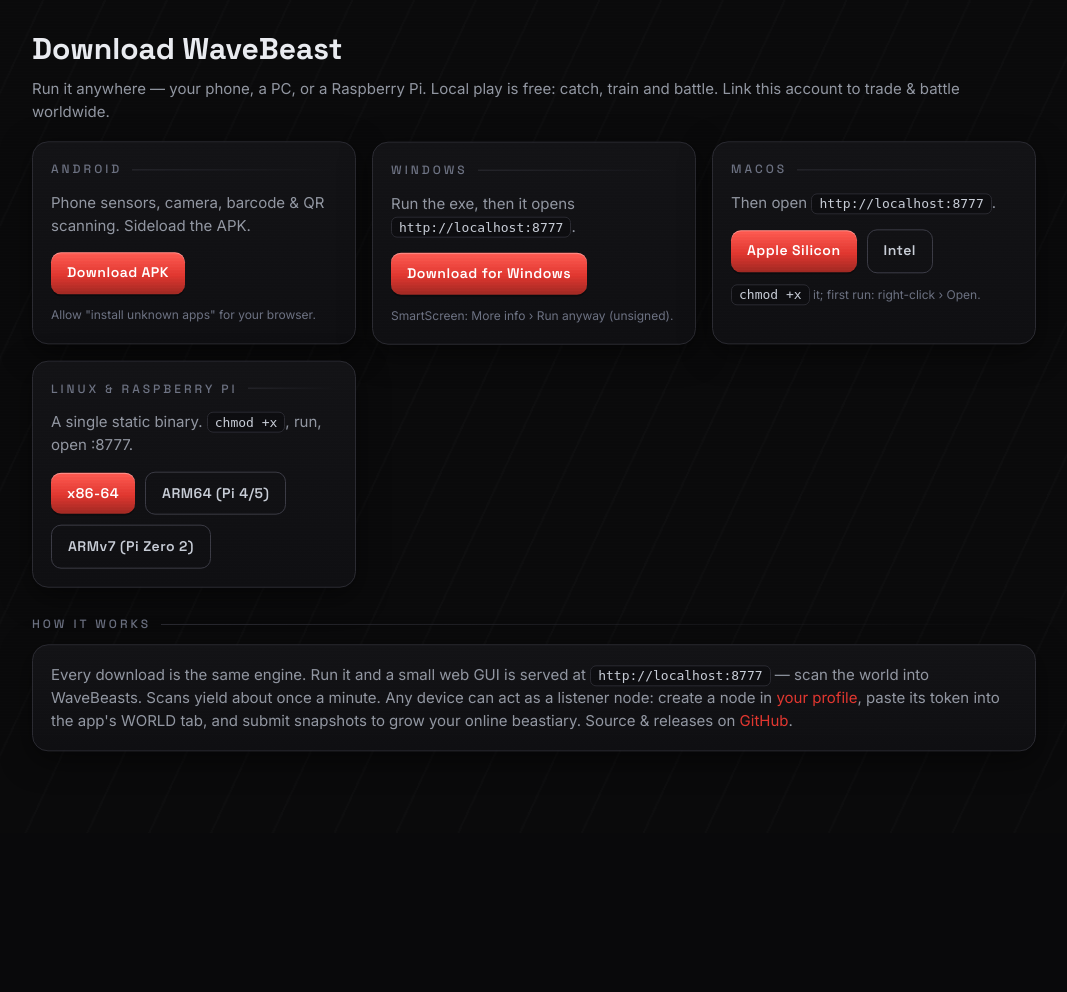
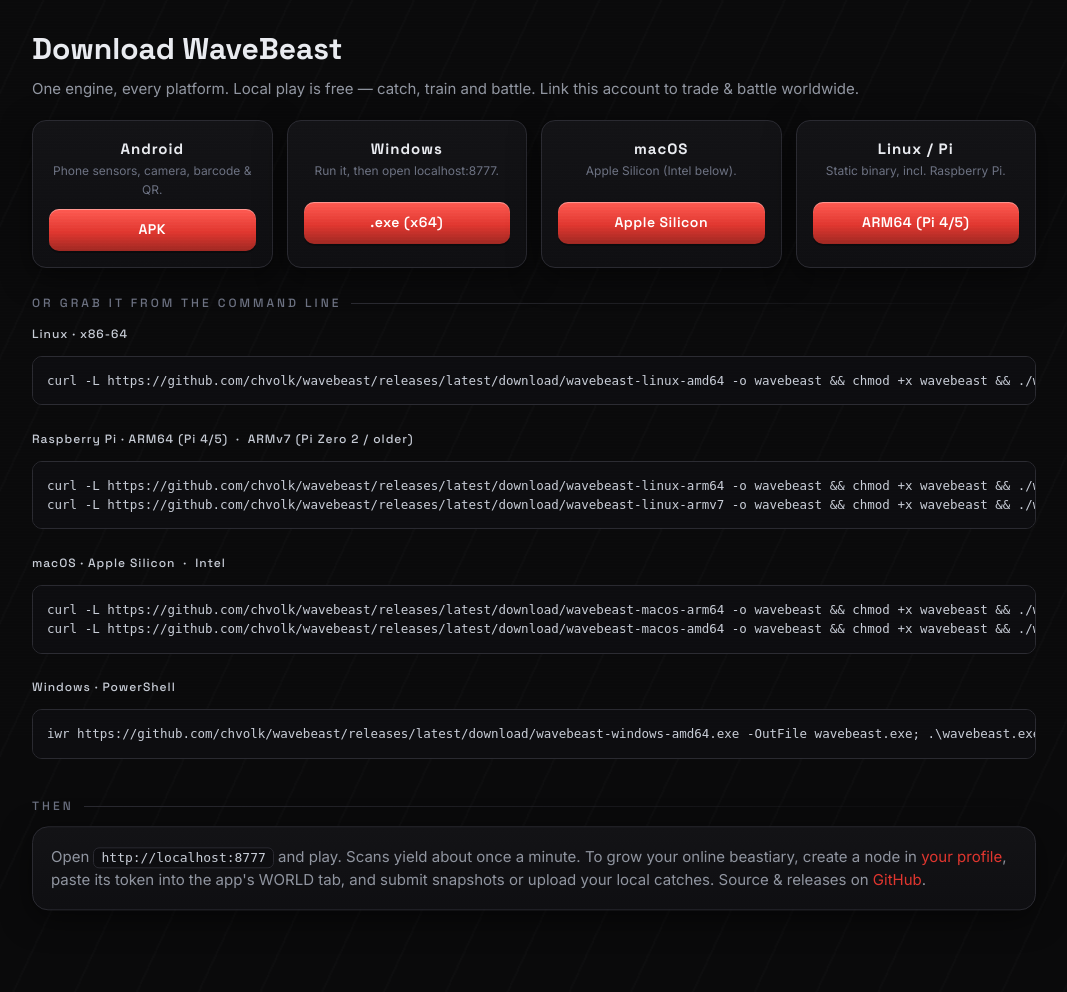
Before and after one commit to chvolk/wavebeasts, a Django app: page /download/ in a window 1280 px wide. Shown: the part 65-1057 px from the top of the page, without its empty margins (106-1173 px from the left). Before the commit the page ends 816 px from the top, so only its background shows below. Run offline with Django 5.2, Linux system fonts and the light colour scheme.

Commit message:
Download page: 4 OS tiles in one row + stacked CLI install commands
Co-Authored-By: Claude Opus 4.8 <noreply@anthropic.com>

```diff
--- a/templates/download.html
+++ b/templates/download.html
@@ -2,54 +2,72 @@
 {% block title %}Download · WaveBeasts{% endblock %}
 {% block content %}
 {% with base="https://github.com/chvolk/wavebeast/releases/latest/download" %}
+<style>
+  .dlgrid{display:grid;grid-template-columns:repeat(4,1fr);gap:14px}
+  .dltile{background:linear-gradient(180deg,var(--panel),#0f0f12);border:1px solid var(--line);border-radius:14px;padding:16px;text-align:center;box-shadow:var(--shadow)}
+  .dltile .os{font-family:'Space Grotesk';font-weight:700;letter-spacing:1px;margin-bottom:2px}
+  .dltile .sub{color:var(--dim);font-size:12px;min-height:30px;margin-bottom:10px}
+  .dltile .btn{width:100%;justify-content:center}
+  .cli{display:flex;flex-direction:column;gap:12px}
+  .cli .lab{font-family:'Space Grotesk';font-size:12px;letter-spacing:1px;color:var(--silver);margin-bottom:4px}
+  @media(max-width:820px){.dlgrid{grid-template-columns:repeat(2,1fr)}}
+  @media(max-width:460px){.dlgrid{grid-template-columns:1fr}}
+</style>
+
 <h1 style="margin:0 0 4px">Download WaveBeast</h1>
-<p class="muted" style="margin:0 0 20px">Run it anywhere — your phone, a PC, or a Raspberry Pi. Local play
-is free: catch, train and battle. Link this account to trade &amp; battle worldwide.</p>
+<p class="muted" style="margin:0 0 20px">One engine, every platform. Local play is free — catch, train and
+battle. Link this account to trade &amp; battle worldwide.</p>
 
-<div style="display:grid;grid-template-columns:repeat(auto-fit,minmax(260px,1fr));gap:16px">
-
-  <div class="card">
-    <div class="section-label" style="margin-top:0">Android</div>
-    <p class="muted" style="margin-top:0">Phone sensors, camera, barcode &amp; QR scanning. Sideload the APK.</p>
-    <a class="btn" href="{{ base }}/wavebeast.apk">Download APK</a>
-    <p class="dim" style="font-size:12px;margin-bottom:0">Allow "install unknown apps" for your browser.</p>
+<div class="dlgrid">
+  <div class="dltile">
+    <div class="os">Android</div>
+    <div class="sub">Phone sensors, camera, barcode &amp; QR.</div>
+    <a class="btn" href="{{ base }}/wavebeast.apk">APK</a>
   </div>
-
-  <div class="card">
-    <div class="section-label" style="margin-top:0">Windows</div>
-    <p class="muted" style="margin-top:0">Run the exe, then it opens <code>http://localhost:8777</code>.</p>
-    <a class="btn" href="{{ base }}/wavebeast-windows-amd64.exe">Download for Windows</a>
-    <p class="dim" style="font-size:12px;margin-bottom:0">SmartScreen: More info &rsaquo; Run anyway (unsigned).</p>
+  <div class="dltile">
+    <div class="os">Windows</div>
+    <div class="sub">Run it, then open localhost:8777.</div>
+    <a class="btn" href="{{ base }}/wavebeast-windows-amd64.exe">.exe (x64)</a>
   </div>
-
-  <div class="card">
-    <div class="section-label" style="margin-top:0">macOS</div>
-    <p class="muted" style="margin-top:0">Then open <code>http://localhost:8777</code>.</p>
-    <div class="stack">
-      <a class="btn" href="{{ base }}/wavebeast-macos-arm64">Apple Silicon</a>
-      <a class="btn sec" href="{{ base }}/wavebeast-macos-amd64">Intel</a>
-    </div>
-    <p class="dim" style="font-size:12px;margin-bottom:0"><code>chmod +x</code> it; first run: right-click &rsaquo; Open.</p>
+  <div class="dltile">
+    <div class="os">macOS</div>
+    <div class="sub">Apple Silicon (Intel below).</div>
+    <a class="btn" href="{{ base }}/wavebeast-macos-arm64">Apple Silicon</a>
   </div>
-
-  <div class="card">
-    <div class="section-label" style="margin-top:0">Linux &amp; Raspberry Pi</div>
-    <p class="muted" style="margin-top:0">A single static binary. <code>chmod +x</code>, run, open :8777.</p>
-    <div class="stack">
-      <a class="btn" href="{{ base }}/wavebeast-linux-amd64">x86-64</a>
-      <a class="btn sec" href="{{ base }}/wavebeast-linux-arm64">ARM64 (Pi 4/5)</a>
-      <a class="btn sec" href="{{ base }}/wavebeast-linux-armv7">ARMv7 (Pi Zero 2)</a>
-    </div>
+  <div class="dltile">
+    <div class="os">Linux / Pi</div>
+    <div class="sub">Static binary, incl. Raspberry Pi.</div>
+    <a class="btn" href="{{ base }}/wavebeast-linux-arm64">ARM64 (Pi 4/5)</a>
   </div>
-
 </div>
 
-<div class="section-label">How it works</div>
+<div class="section-label">Or grab it from the command line</div>
+<div class="cli">
+  <div>
+    <div class="lab">Linux · x86-64</div>
+    <pre>curl -L {{ base }}/wavebeast-linux-amd64 -o wavebeast && chmod +x wavebeast && ./wavebeast</pre>
+  </div>
+  <div>
+    <div class="lab">Raspberry Pi · ARM64 (Pi 4/5) &nbsp;·&nbsp; ARMv7 (Pi Zero 2 / older)</div>
+    <pre>curl -L {{ base }}/wavebeast-linux-arm64 -o wavebeast && chmod +x wavebeast && ./wavebeast
+curl -L {{ base }}/wavebeast-linux-armv7 -o wavebeast && chmod +x wavebeast && ./wavebeast</pre>
+  </div>
+  <div>
+    <div class="lab">macOS · Apple Silicon &nbsp;·&nbsp; Intel</div>
+    <pre>curl -L {{ base }}/wavebeast-macos-arm64 -o wavebeast && chmod +x wavebeast && ./wavebeast
+curl -L {{ base }}/wavebeast-macos-amd64 -o wavebeast && chmod +x wavebeast && ./wavebeast</pre>
+  </div>
+  <div>
+    <div class="lab">Windows · PowerShell</div>
+    <pre>iwr {{ base }}/wavebeast-windows-amd64.exe -OutFile wavebeast.exe; .\wavebeast.exe</pre>
+  </div>
+</div>
+
+<div class="section-label">Then</div>
 <div class="card muted">
-  Every download is the same engine. Run it and a small web GUI is served at
-  <code>http://localhost:8777</code> — scan the world into WaveBeasts. Scans yield about once a minute.
-  Any device can act as a listener node: create a node in <a href="/me/">your profile</a>, paste its token
-  into the app's WORLD tab, and submit snapshots to grow your online beastiary. Source &amp; releases on
+  Open <code>http://localhost:8777</code> and play. Scans yield about once a minute. To grow your online
+  beastiary, create a node in <a href="/me/">your profile</a>, paste its token into the app's WORLD tab, and
+  submit snapshots or upload your local catches. Source &amp; releases on
   <a href="https://github.com/chvolk/wavebeast" target="_blank" rel="noopener">GitHub</a>.
 </div>
 {% endwith %}
```
